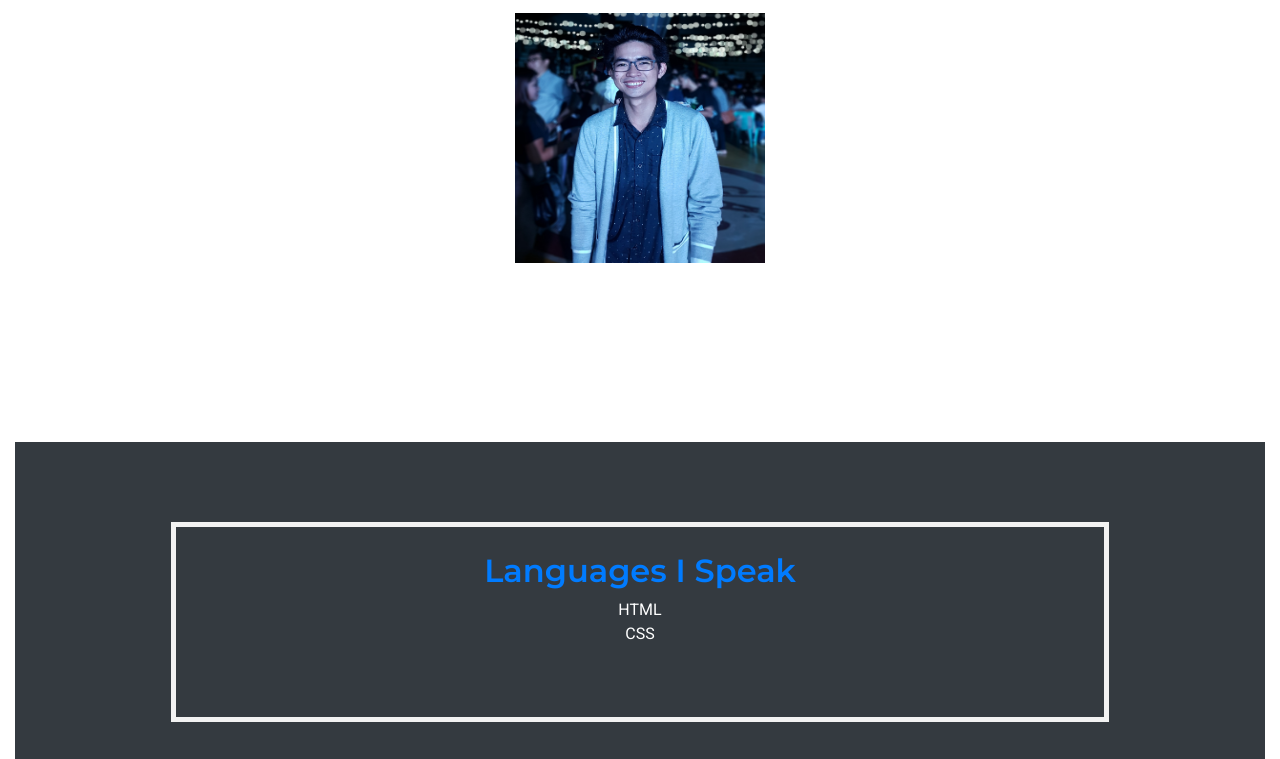
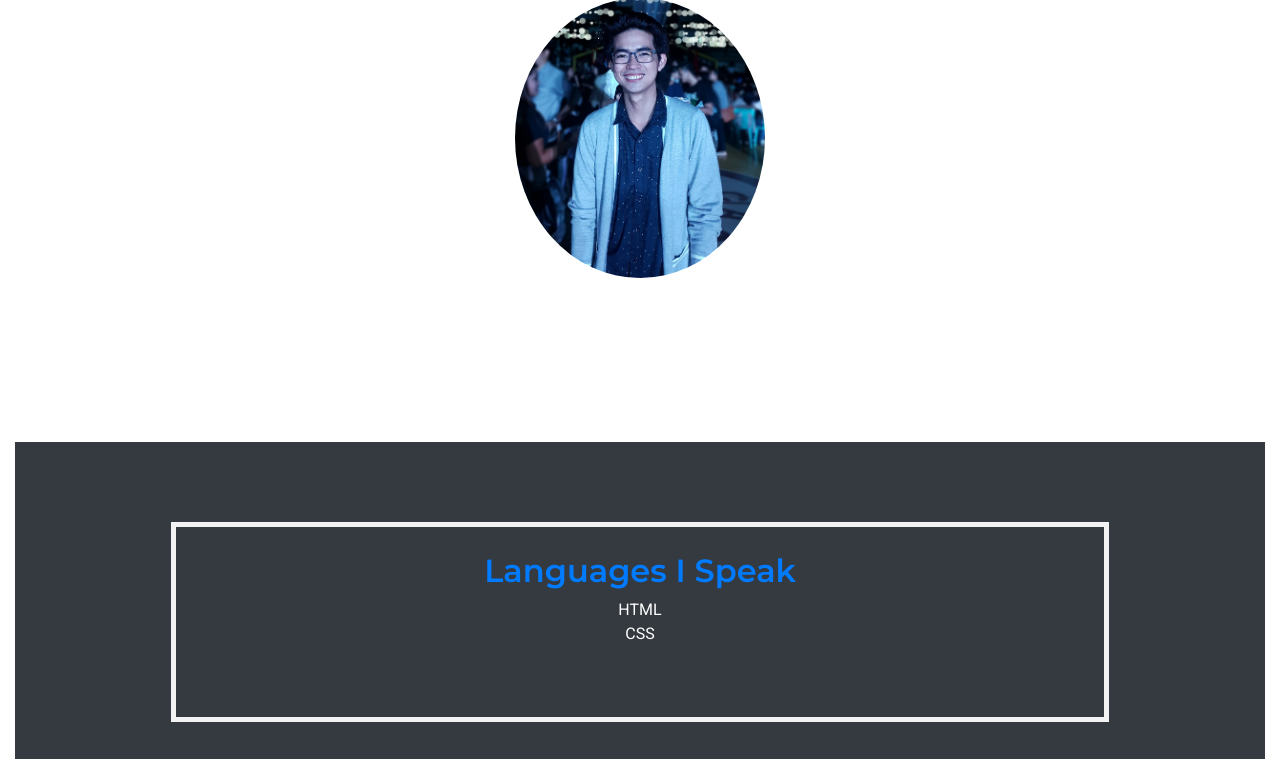
Before and after one commit to Aettir/fcb-portfolio, a plain HTML site: page index.html in a window 1280 px wide. Shown: the part 278-1037 px from the top of the page. Drawn offline with nearby package versions, Linux system fonts and the light colour scheme.

Commit message:
include new version

```diff
--- a/index.html
+++ b/index.html
@@ -38,7 +38,7 @@
 		<section id = "landing" class ="jumbotron text-center mt-5" >
 			<h1>Full Stack Web Developer</h1>
 			<p>Hi! My name is Adrian and I love building things from scratch.</p>
-			<img src = "images/Me.jpg" class ="img-fliud" />
+			<img src = "images/Me.jpg" class ="img-fluid" />
 		</section>
 		<section  id = "gallery" class = "text-center bg-dark">
 			<div class="tools">
--- a/style.css
+++ b/style.css
@@ -9,6 +9,8 @@ h1,h2 {
 img{
 	height: 250px;
 	width: 250px;
+	border-radius: 50%;
+
 }
 
 #landing{
```
